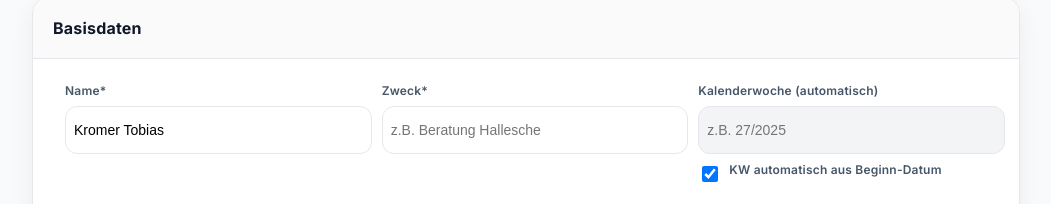
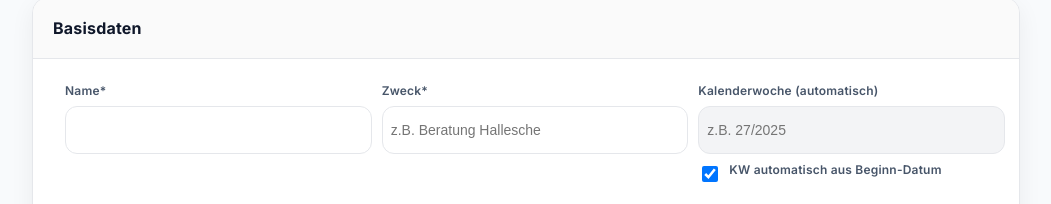
Before and after one commit to tritos-consulting/reisekosten, a React (Vite) app: page / in a window 1280 px wide. Shown: the part 119-323 px from the top of the page, without its empty margins (114-1165 px from the left). Built offline with nearby package versions, Linux system fonts and the light colour scheme.

Commit message:
Update TravelExpenseFormDE.jsx
Delete Kromer

```diff
--- a/src/TravelExpenseFormDE.jsx
+++ b/src/TravelExpenseFormDE.jsx
@@ -215,7 +215,7 @@ export default function TravelExpenseFormDE() {
   const width = useWindowWidth();
 
   const [basis, setBasis] = useState({
-    name: "Kromer Tobias",
+    name: "",
     zweck: "",
     beginn: "",
     ende: "",
```
